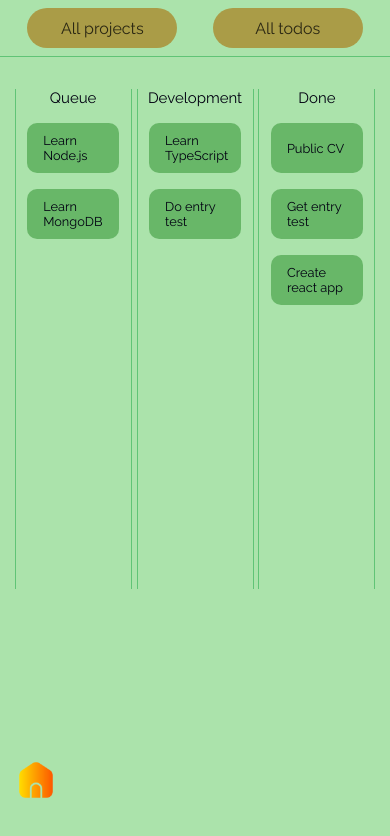
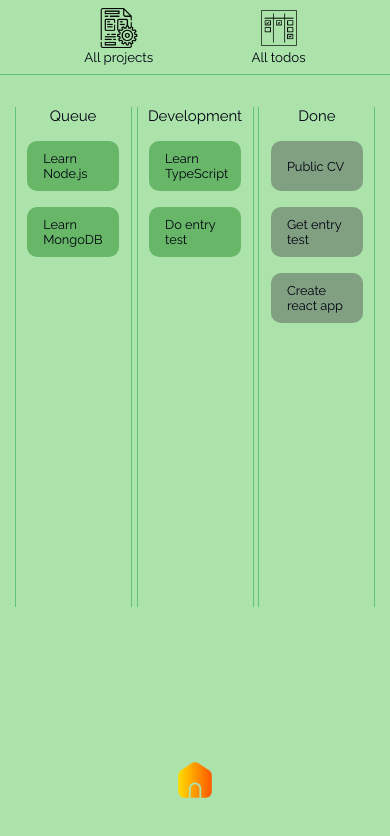
Before and after one commit to Evgenii-Buslaev/entry-test-uptrader, a React (Create React App) app: page /todos in a window 390 px wide. Shown: the top 836 px of the page. Built offline with nearby package versions, Linux system fonts and the light colour scheme.

Commit message:
edited responsive design of navigation, added done class to todo item

```diff
--- a/src/UI/Button/Button.jsx
+++ b/src/UI/Button/Button.jsx
@@ -1,7 +1,12 @@
 import styles from "./Button.module.css";
 
-const Button = ({ text }) => {
-  return <button className={styles.button}>{text}</button>;
+const Button = ({ text, path, alt }) => {
+  return (
+    <div className={styles.button}>
+      <img className={styles.image} src={path} alt={alt}></img>
+      <button>{text}</button>
+    </div>
+  );
 };
 
 export default Button;
--- a/src/UI/Button/Button.module.css
+++ b/src/UI/Button/Button.module.css
@@ -1,22 +1,31 @@
 .button {
+  margin: 0.5rem;
   width: 200px;
-  height: 50px;
-  font-size: 1.5rem;
+  height: auto;
+  display: flex;
+  flex-direction: column;
+  justify-content: center;
+  align-items: center;
+  font-size: 1rem;
   border-radius: 20px;
-  background-color: rgba(170, 117, 17, 0.644);
   color: rgba(2, 2, 2, 0.76);
   cursor: pointer;
-  margin: 0.5rem;
 }
 
 .button:hover {
   opacity: 0.7;
 }
 
-@media (max-width: 500px) {
+button {
+  margin: 0;
+}
+
+img {
+  width: 40px;
+}
+
+@media (max-width: 800px) {
   .button {
-    width: 150px;
-    height: 40px;
-    font-size: 1rem;
+    width: auto;
   }
 }
--- a/src/components/Navigation/Navigation.jsx
+++ b/src/components/Navigation/Navigation.jsx
@@ -1,6 +1,9 @@
 import { Link } from "react-router-dom";
 import Button from "../../UI/Button/Button";
+
 import home from "../../assets/icons/home.png";
+import projects from "../../assets/icons/projects.png";
+import todos from "../../assets/icons/todos.png";
 import styles from "./Navigation.module.css";
 
 const Navigation = () => {
@@ -10,10 +13,10 @@ const Navigation = () => {
         <img src={home} alt="homepage"></img>
       </Link>
       <Link to="/projects">
-        <Button text="All projects" />
+        <Button text="All projects" path={projects} alt="projects" />
       </Link>
       <Link to="/todos">
-        <Button text="All todos" />
+        <Button text="All todos" path={todos} alt="todos" />
       </Link>
     </nav>
   );
--- a/src/components/Navigation/Navigation.module.css
+++ b/src/components/Navigation/Navigation.module.css
@@ -19,6 +19,9 @@
 
 @media (max-width: 700px) {
   .imageBtn {
+    text-align: center;
+    width: 100vw;
+    left: 0;
     top: 90vh;
   }
 }
--- a/src/components/TodoItem/TodoItem.jsx
+++ b/src/components/TodoItem/TodoItem.jsx
@@ -1,7 +1,11 @@
 import styles from "./TodoItem.module.css";
 
-const TodoItem = ({ title }) => {
-  return <div className={styles.item}>{title}</div>;
+const TodoItem = ({ title, done }) => {
+  return (
+    <div className={done ? `${styles.item} ${styles.done}` : styles.item}>
+      {title}
+    </div>
+  );
 };
 
 export default TodoItem;
--- a/src/components/TodoItem/TodoItem.module.css
+++ b/src/components/TodoItem/TodoItem.module.css
@@ -10,6 +10,10 @@
   cursor: pointer;
 }
 
+.done {
+  background-color: rgba(85, 87, 85, 0.486);
+}
+
 .item:hover {
   background-color: antiquewhite;
 }
--- a/src/components/TodoList/TodoList.jsx
+++ b/src/components/TodoList/TodoList.jsx
@@ -2,12 +2,18 @@ import TodoItem from "../TodoItem/TodoItem";
 import styles from "./TodoList.module.css";
 
 const todos = {
-  queue: [{ title: "Learn Node.js" }, { title: "Learn MongoDB" }],
-  development: [{ title: "Learn TypeScript" }, { title: "Do entry test" }],
+  queue: [
+    { title: "Learn Node.js", done: false },
+    { title: "Learn MongoDB", done: false },
+  ],
+  development: [
+    { title: "Learn TypeScript", done: false },
+    { title: "Do entry test", done: false },
+  ],
   done: [
-    { title: "Public CV" },
-    { title: "Get entry test" },
-    { title: "Create react app" },
+    { title: "Public CV", done: true },
+    { title: "Get entry test", done: true },
+    { title: "Create react app", done: true },
   ],
 };
 
@@ -30,7 +36,7 @@ const TodoList = () => {
       <section className={styles.column}>
         <h3>Done</h3>
         {done.map((todo) => (
-          <TodoItem key={Math.random()} title={todo.title} />
+          <TodoItem key={Math.random()} title={todo.title} done={todo.done} />
         ))}
       </section>
     </div>
```
Also changed, not shown: src/assets/icons/projects.png (added), src/assets/icons/todos.png (added).
